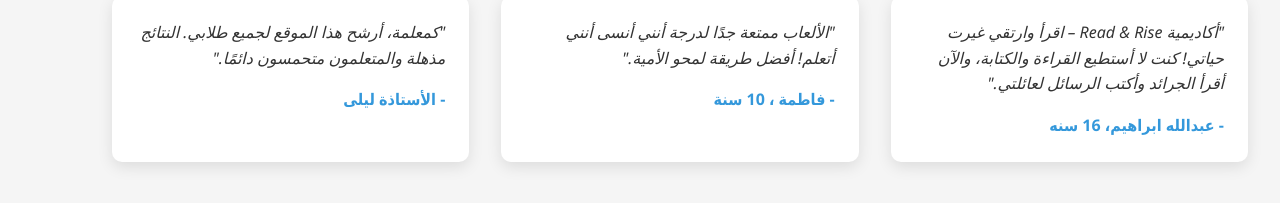
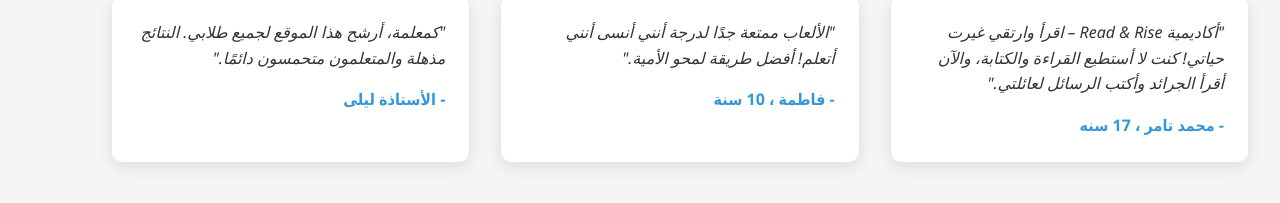
Before and after one commit to Ziad-Madin-132/read-write, a plain HTML site: page index.html in a window 1280 px wide. Shown: the part 1895-2098 px from the top of the page. Drawn offline with Linux system fonts and the light colour scheme.

Commit message:
Update index.html

```diff
--- a/index.html
+++ b/index.html
@@ -442,7 +442,7 @@
             "أكاديمية Read & Rise – اقرأ وارتقي غيرت حياتي! كنت لا أستطيع
             القراءة والكتابة، والآن أقرأ الجرائد وأكتب الرسائل لعائلتي."
           </p>
-          <p class="testimonial-author">- عبدالله ابراهيم، 16 سنه</p>
+          <p class="testimonial-author">-  محمد تامر ، 17 سنه</p>
         </div>
 
         <div class="testimonial-card">
```
